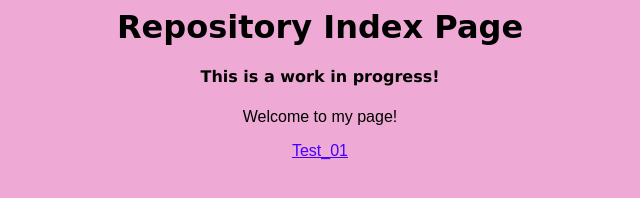
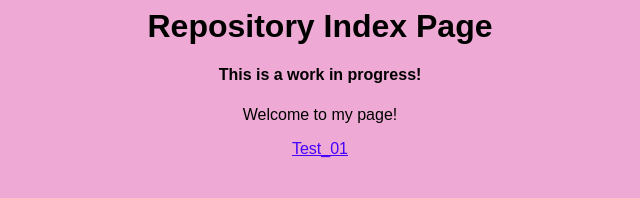
Before and after one commit to amck0812/amck0812, a plain HTML site: page index.html in a window 1280 px wide. Shown: the whole page, without its empty margins (320-960 px from the left). Drawn offline with Linux system fonts and the light colour scheme.

Commit message:
Add files via upload

```diff
--- a/index.html
+++ b/index.html
@@ -28,15 +28,21 @@
     <style>
         body{
           text-align: center;
+          font-family: Arial, Helvetica, sans-serif;
         }
 
     </style>
 
-    <h1 style="font-family:cursive, 'Lucida Sans', 'Lucida Sans Regular', 'Lucida Grande', 'Lucida Sans Unicode', Geneva, Verdana, sans-serif">Repository Index Page</h1>
-    <h4 style="font-family:'Lucida Sans', 'Lucida Sans Regular', 'Lucida Grande', 'Lucida Sans Unicode', Geneva, Verdana, sans-serif">This is a work in progress!</h4>
-    <p style="font-family:Arial, Helvetica, sans-serif"> Welcome to my page!</p>
-    <a style="font-family:Arial, Helvetica, sans-serif"href="3htmlpages-test.html" ;="">Test_01</a>
-    <p></p>
+    <h1>
+        Repository Index Page
+    </h1>
+    <h4>
+        This is a work in progress!
+    </h4>
+    <p>
+        Welcome to my page!
+    </p>
+    <a href="3htmlpages-test.html" >Test_01</a>
 
 </body>
 </html>
```
Also changed, not shown: 3htmlpages-test.html (+2 -0 lines).
